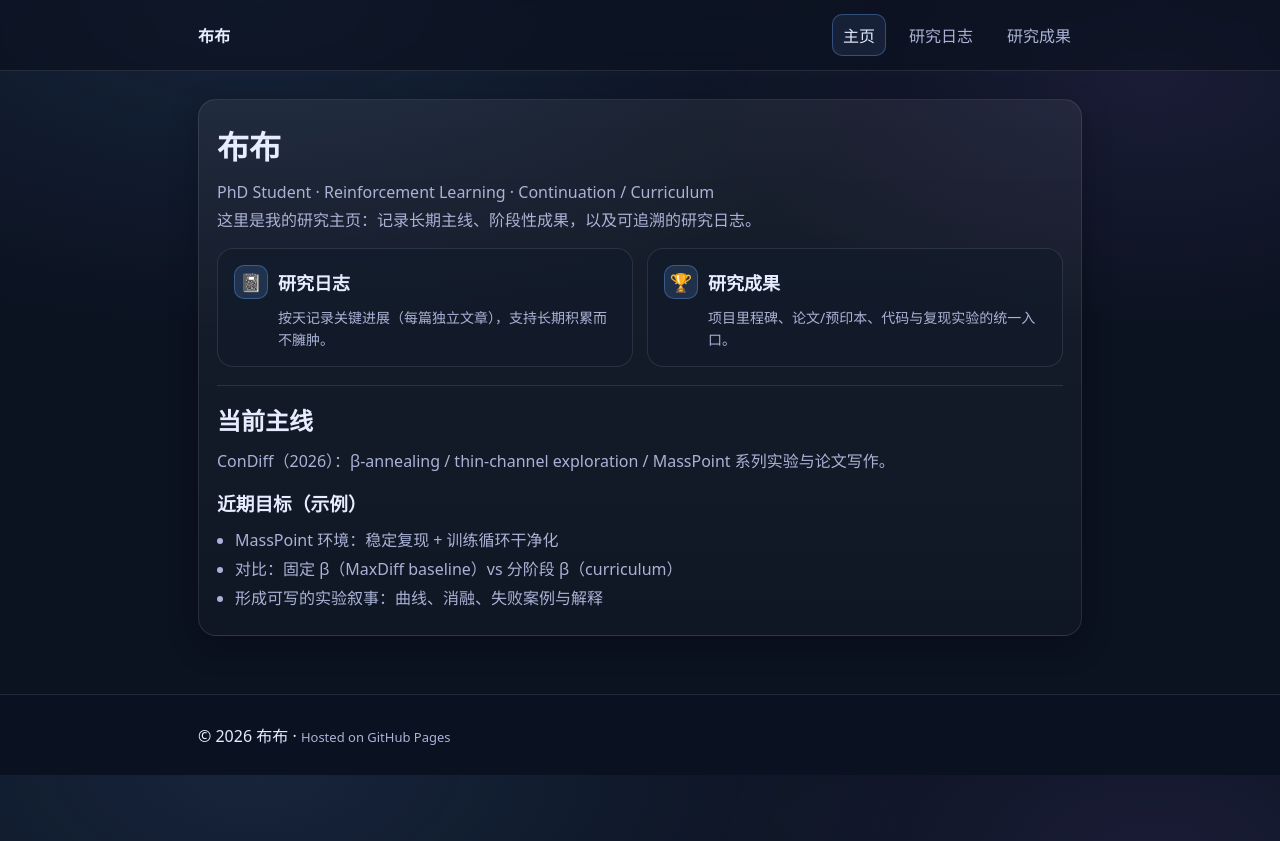
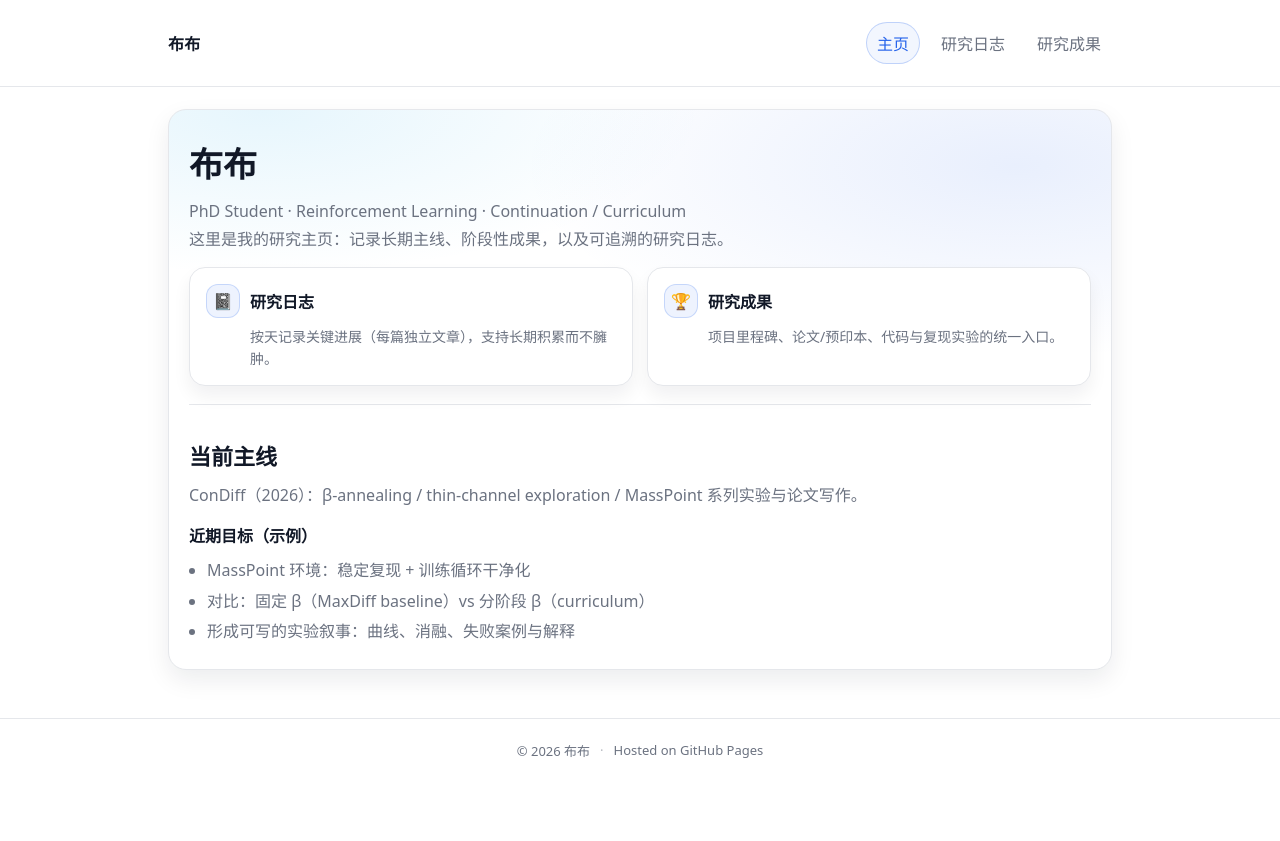
Before and after one commit to Zhoujunhan1288/Zhoujunhan1288.github.io, a Jekyll site: the page built from index.md, in a window 1280 px wide. Shown: the top 841 px of the page. Built offline with Jekyll 4.4.1, drawn with Linux system fonts in a browser that asks for light colours.

Commit message:
Update style.css

```diff
--- a/assets/style.css
+++ b/assets/style.css
@@ -1,79 +1,101 @@
 :root{
-  --bg:#0b1220;
-  --panel:#121a2b;
-  --panel2:#0f1728;
-  --text:#e7ecff;
-  --muted:#aab3d6;
-  --border:rgba(255,255,255,.10);
-  --accent:#6aa7ff;
-  --shadow: 0 10px 30px rgba(0,0,0,.25);
+  --bg:#ffffff;
+  --panel:#ffffff;
+  --text:#111827;
+  --muted:#6b7280;
+  --border:#e5e7eb;
+  --accent:#2563eb;
+  --accent2:#0ea5e9;
+  --shadow: 0 10px 25px rgba(17,24,39,.08);
 }
 
 *{ box-sizing:border-box; }
 body{
   margin:0;
-  font-family: ui-sans-serif, system-ui, -apple-system, Segoe UI, Roboto, Helvetica, Arial;
-  background: radial-gradient(1200px 600px at 20% 0%, rgba(106,167,255,.12), transparent 55%),
-              radial-gradient(900px 500px at 90% 10%, rgba(160,120,255,.10), transparent 50%),
-              var(--bg);
-  color:var(--text);
+  font-family: ui-sans-serif, system-ui, -apple-system, Segoe UI, Roboto, Helvetica, Arial, "Noto Sans SC";
+  background: var(--bg);
+  color: var(--text);
 }
 
 .container{
-  max-width: 920px;
+  max-width: 980px;
   margin: 0 auto;
-  padding: 28px 18px;
+  padding: 22px 18px;
 }
 
 .topbar{
   position: sticky;
   top: 0;
+  background: rgba(255,255,255,.92);
   backdrop-filter: blur(10px);
-  background: rgba(11,18,32,.65);
   border-bottom: 1px solid var(--border);
   z-index: 10;
 }
+
 .topbar-inner{
   display:flex;
   align-items:center;
   justify-content:space-between;
   gap: 16px;
-  padding: 14px 18px;
 }
+
 .brand{
   text-decoration:none;
   color: var(--text);
-  font-weight: 750;
-  letter-spacing:.2px;
+  font-weight: 800;
+  letter-spacing: .2px;
 }
-.nav{ display:flex; gap: 12px; flex-wrap:wrap; }
+
+.nav{ display:flex; gap: 10px; flex-wrap: wrap; }
 .nav a{
   text-decoration:none;
   color: var(--muted);
   padding: 8px 10px;
-  border-radius: 10px;
+  border-radius: 999px;
   border: 1px solid transparent;
 }
-.nav a:hover{ color: var(--text); border-color: var(--border); background: rgba(255,255,255,.03); }
-.nav a.active{ color: var(--text); border-color: rgba(106,167,255,.35); background: rgba(106,167,255,.10); }
+.nav a:hover{
+  color: var(--text);
+  border-color: var(--border);
+  background: #f9fafb;
+}
+.nav a.active{
+  color: var(--accent);
+  border-color: rgba(37,99,235,.25);
+  background: rgba(37,99,235,.06);
+}
 
-h1,h2,h3{ margin: 0 0 10px; }
-p{ color: var(--muted); line-height: 1.75; margin: 0 0 14px; }
+.page h1{ font-size: 34px; margin: 6px 0 10px; }
+.page h2{ font-size: 22px; margin: 20px 0 10px; }
+.page h3{ font-size: 16px; margin: 14px 0 8px; color: var(--text); }
+
+p{
+  margin: 0 0 12px;
+  color: var(--muted);
+  line-height: 1.75;
+}
+
+a{ color: var(--accent); }
+a:hover{ color: #1d4ed8; }
 
 .hero{
-  padding: 22px 18px;
   border: 1px solid var(--border);
   border-radius: 18px;
-  background: linear-gradient(180deg, rgba(255,255,255,.06), rgba(255,255,255,.02));
+  padding: 22px 20px;
   box-shadow: var(--shadow);
+  background:
+    radial-gradient(800px 300px at 10% 0%, rgba(14,165,233,.10), transparent 55%),
+    radial-gradient(900px 350px at 90% 10%, rgba(37,99,235,.10), transparent 55%),
+    var(--panel);
 }
 
 .grid{
   display:grid;
-  grid-template-columns: repeat(2, minmax(0,1fr));
+  grid-template-columns: repeat(2, minmax(0, 1fr));
   gap: 14px;
   margin-top: 14px;
 }
+
 .cardbtn{
   display:flex;
   flex-direction:column;
@@ -81,61 +103,93 @@ p{ color: var(--muted); line-height: 1.75; margin: 0 0 14px; }
   padding: 16px 16px;
   border-radius: 16px;
   border: 1px solid var(--border);
-  background: rgba(18,26,43,.55);
+  background: #ffffff;
   text-decoration:none;
   color: var(--text);
-  transition: transform .08s ease, border-color .12s ease, background .12s ease;
+  box-shadow: 0 10px 18px rgba(17,24,39,.06);
+  transition: transform .08s ease, box-shadow .12s ease, border-color .12s ease;
   min-height: 96px;
 }
 .cardbtn:hover{
   transform: translateY(-2px);
-  border-color: rgba(106,167,255,.55);
-  background: rgba(18,26,43,.75);
+  box-shadow: 0 14px 26px rgba(17,24,39,.10);
+  border-color: rgba(37,99,235,.25);
 }
+
 .head{
-  display:flex; align-items:center; gap: 10px;
-  font-weight: 750; font-size: 18px;
+  display:flex;
+  align-items:center;
+  gap: 10px;
+  font-weight: 800;
+  font-size: 16px;
 }
+
 .badge{
-  width: 34px; height: 34px;
-  display:grid; place-items:center;
-  border-radius: 10px;
-  background: rgba(106,167,255,.16);
-  border: 1px solid rgba(106,167,255,.35);
+  width: 34px;
+  height: 34px;
+  display:grid;
+  place-items:center;
+  border-radius: 12px;
+  border: 1px solid rgba(37,99,235,.20);
+  background: rgba(37,99,235,.08);
 }
-.desc{ color: var(--muted); font-size: 14px; line-height: 1.55; margin-left: 44px; }
+
+.desc{
+  color: var(--muted);
+  font-size: 14px;
+  line-height: 1.55;
+  margin-left: 44px;
+}
 
 .section{
   margin-top: 18px;
-  padding-top: 16px;
+  padding-top: 14px;
   border-top: 1px solid var(--border);
 }
 
 .list{
-  margin: 10px 0 0;
+  margin: 8px 0 0;
   padding-left: 18px;
   color: var(--muted);
-  line-height: 1.8;
+  line-height: 1.9;
 }
 
 .post-item{
   padding: 12px 14px;
   border: 1px solid var(--border);
   border-radius: 14px;
-  background: rgba(15,23,40,.55);
+  background: #ffffff;
+  box-shadow: 0 10px 18px rgba(17,24,39,.05);
   margin: 10px 0;
 }
-.post-item a{ color: var(--text); text-decoration:none; font-weight: 650; }
-.post-item a:hover{ text-decoration:underline; }
-.post-meta{ color: var(--muted); font-size: 13px; margin-top: 6px; }
+.post-item a{
+  color: var(--text);
+  text-decoration:none;
+  font-weight: 800;
+}
+.post-item a:hover{ text-decoration: underline; }
+.post-meta{
+  color: var(--muted);
+  font-size: 13px;
+  margin-top: 6px;
+}
 
 .footer{
-  margin-top: 30px;
   border-top: 1px solid var(--border);
-  background: rgba(11,18,32,.6);
+  margin-top: 26px;
+  background: #ffffff;
 }
-.muted{ color: var(--muted); font-size: 13px; }
+.footer-inner{
+  display:flex;
+  align-items:center;
+  justify-content:center;
+  gap: 10px;
+  color: var(--muted);
+  font-size: 13px;
+}
+.sep{ opacity:.5; }
 
-@media (max-width: 680px){
+@media (max-width: 720px){
   .grid{ grid-template-columns: 1fr; }
+  .page h1{ font-size: 28px; }
 }
```
